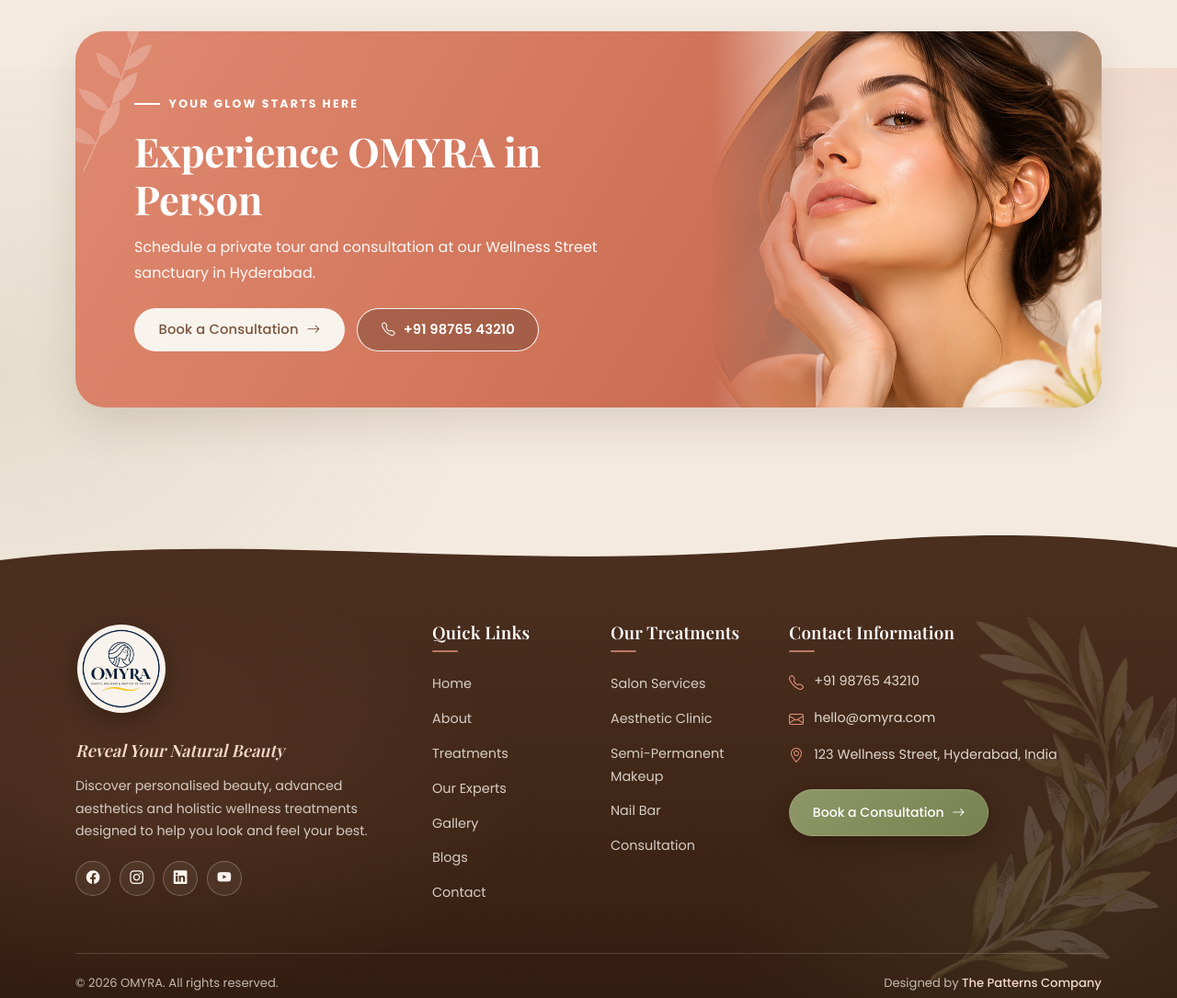
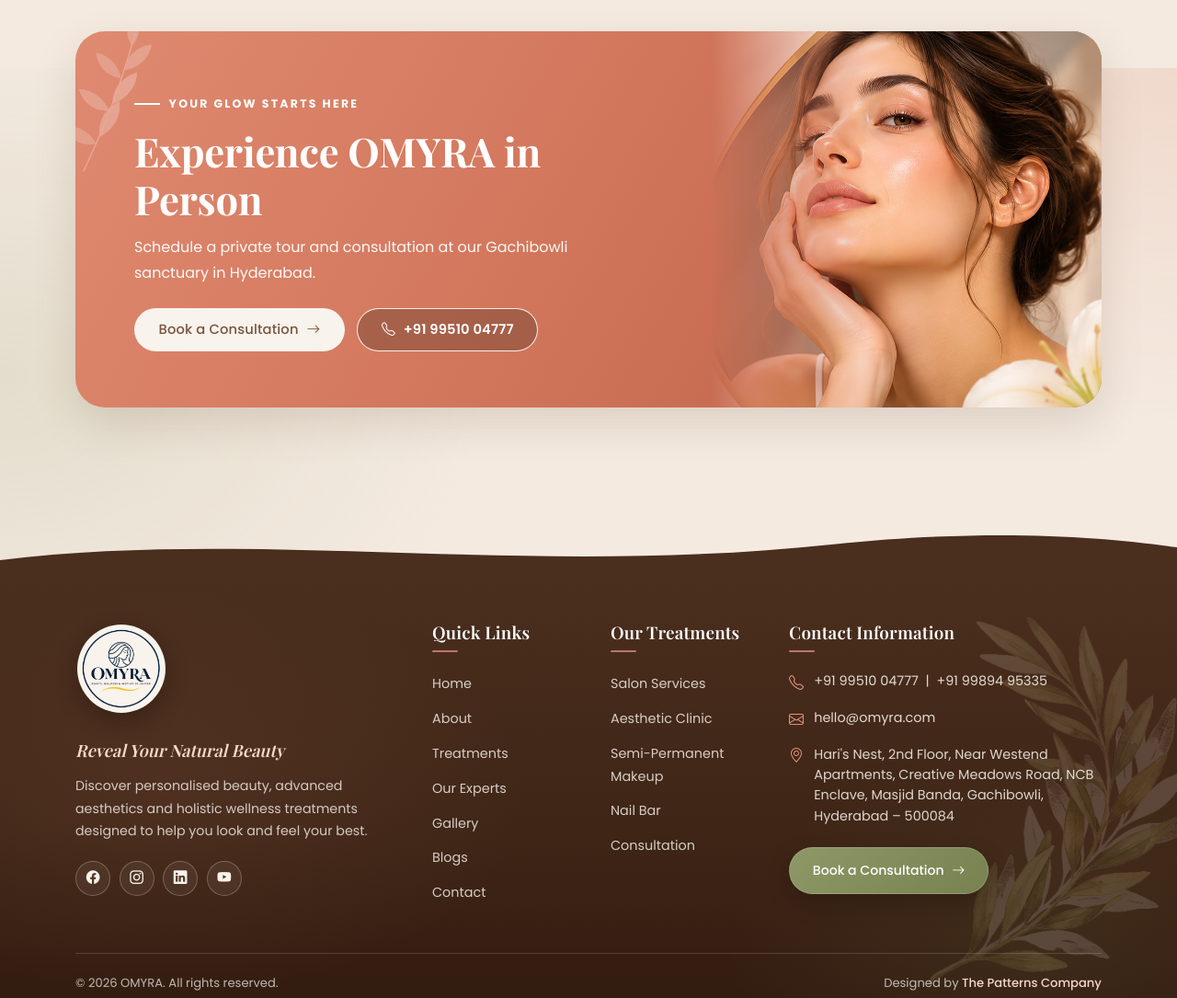
Before and after one commit to anusripvc202/Omyra, a plain HTML site: page gallery.html in a window 1280 px wide. Shown: the part 1526-2611 px from the top of the page at 92% size. Drawn offline with nearby package versions, Linux system fonts and the light colour scheme; a web font is replaced by a local one.

Commit message:
Update official Gachibowli clinic address, map pin, and contact numbers across all pages

```diff
--- a/gallery.html
+++ b/gallery.html
@@ -220,10 +220,10 @@
             <div class="col-lg-7 position-relative" style="z-index:1">
               <span class="eyebrow text-white">Your Glow Starts Here</span>
               <h2>Experience OMYRA in Person</h2>
-              <p>Schedule a private tour and consultation at our Wellness Street sanctuary in Hyderabad.</p>
+              <p>Schedule a private tour and consultation at our Gachibowli sanctuary in Hyderabad.</p>
               <div class="hero-actions mt-4 justify-content-center justify-content-lg-start">
                 <a class="btn-light-omyra" href="consultation.html">Book a Consultation <i class="bi bi-arrow-right"></i></a>
-                <a class="btn-omyra-outline text-white border-white" href="tel:+919876543210"><i class="bi bi-telephone"></i> +91 98765 43210</a>
+                <a class="btn-omyra-outline text-white border-white" href="tel:+919951004777"><i class="bi bi-telephone"></i> +91 99510 04777</a>
               </div>
             </div>
           </div>
@@ -277,9 +277,9 @@
           <div class="col-lg-4 col-md-12">
             <h5>Contact Information</h5>
             <ul class="footer-contact">
-              <li><i class="bi bi-telephone"></i><a href="tel:+919876543210">+91 98765 43210</a></li>
+              <li><i class="bi bi-telephone"></i><span><a href="tel:+919951004777">+91 99510 04777</a> &nbsp;|&nbsp; <a href="tel:+919989495335">+91 99894 95335</a></span></li>
               <li><i class="bi bi-envelope"></i><a href="mailto:hello@omyra.com">hello@omyra.com</a></li>
-              <li><i class="bi bi-geo-alt"></i><span>123 Wellness Street, Hyderabad, India</span></li>
+              <li><i class="bi bi-geo-alt"></i><span>Hari's Nest, 2nd Floor, Near Westend Apartments, Creative Meadows Road, NCB Enclave, Masjid Banda, Gachibowli, Hyderabad – 500084</span></li>
             </ul>
             <a class="footer-cta-btn" href="consultation.html">Book a Consultation <i class="bi bi-arrow-right"></i></a>
           </div>
```
Also changed, not shown: about.html (+3 -3 lines), blogs.html (+3 -3 lines), consultation.html (+2 -2 lines), contact.html (+9 -8 lines), experts.html (+3 -3 lines), index.html (+3 -3 lines), service-detail.html (+3 -3 lines), treatments.html (+3 -3 lines).
